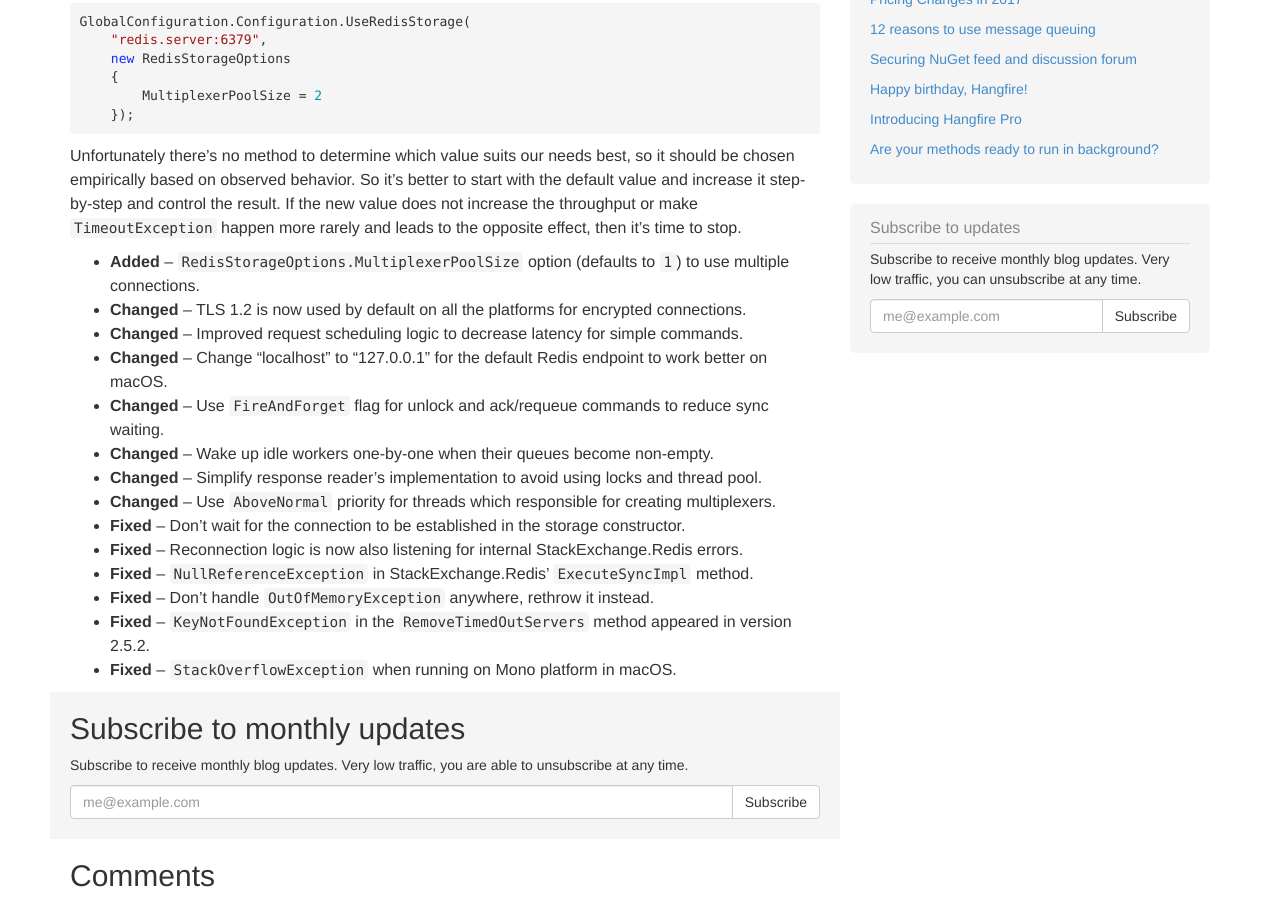
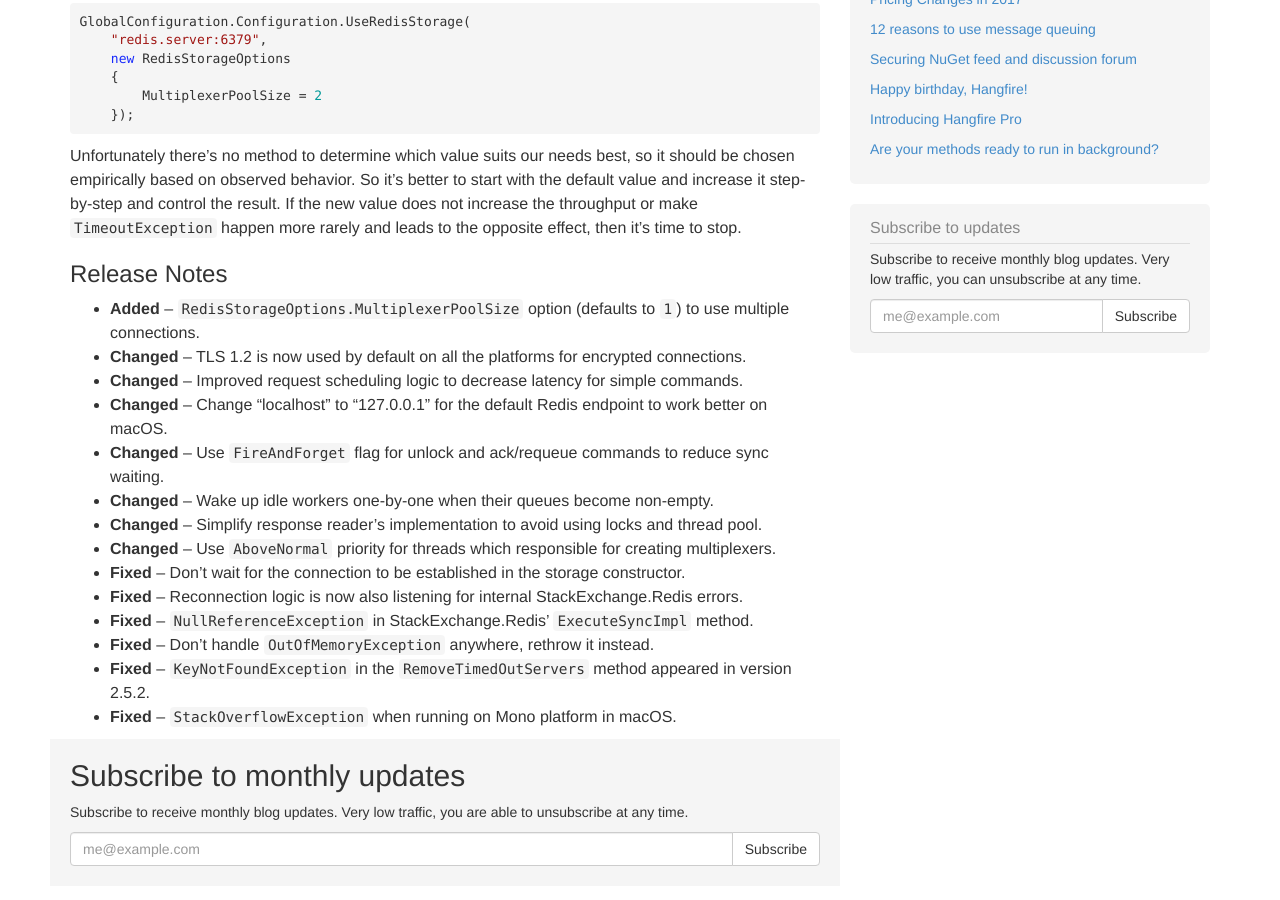
Before and after one commit to HangfireIO/Hangfire.io, a Jekyll site: the page built from _posts/2020-03-17-hangfire.pro.redis-2.6.0.md, in a window 1280 px wide and 900 px high, scrolled down 460 px. Built offline with Jekyll 4.4.1, drawn with Linux system fonts in a browser that asks for light colours; comment, search, counter and statistics services are not loaded.

Commit message:
Update 2020-03-17-hangfire.pro.redis-2.6.0.md

```diff
--- a/_posts/2020-03-17-hangfire.pro.redis-2.6.0.md
+++ b/_posts/2020-03-17-hangfire.pro.redis-2.6.0.md
@@ -19,6 +19,8 @@ GlobalConfiguration.Configuration.UseRedisStorage(
 
 Unfortunately there's no method to determine which value suits our needs best, so it should be chosen empirically based on observed behavior. So it's better to start with the default value and increase it step-by-step and control the result. If the new value does not increase the throughput or make `TimeoutException` happen more rarely and leads to the opposite effect, then it's time to stop.
 
+### Release Notes
+
 * **Added** – `RedisStorageOptions.MultiplexerPoolSize` option (defaults to `1`) to use multiple connections.
 * **Changed** – TLS 1.2 is now used by default on all the platforms for encrypted connections.
 * **Changed** – Improved request scheduling logic to decrease latency for simple commands.
```
